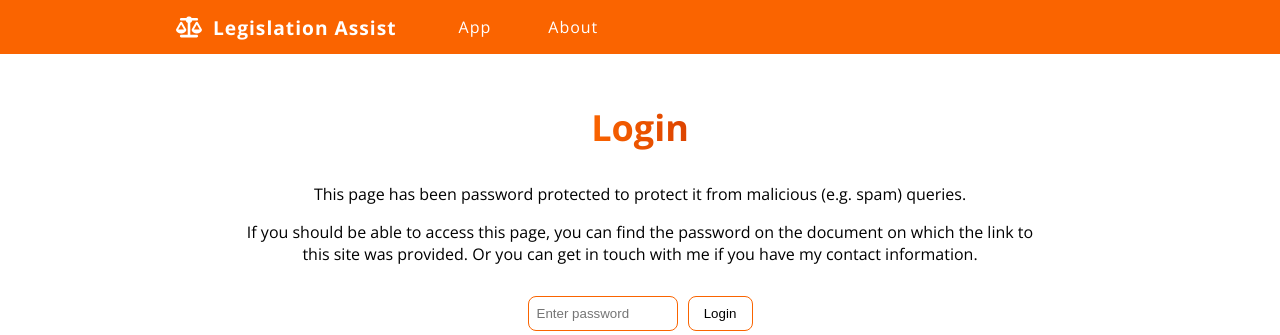
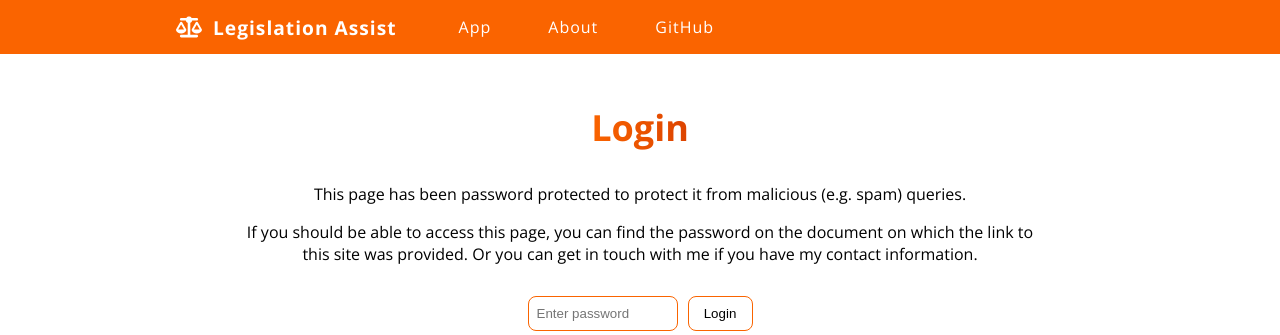
Before and after one commit to cyanomethyl/legislation_assist, a Django app: page / in a window 1280 px wide. Shown: the top 335 px of the page. Run offline with Django 3.2, Linux system fonts and the light colour scheme.

Commit message:
Add GitHub link in nav menu

```diff
--- a/legislationQuery/templates/legislationQuery/about.html
+++ b/legislationQuery/templates/legislationQuery/about.html
@@ -9,7 +9,6 @@
     </header>
 
 <p> Welcome to the About page for Legislation Assist (the "App"). The App is intended as a demonstration of technologies often used in the AI legal tech domain (e.g. Python, APIs, LLMs, SQL databases, etc).</p>
-
 
 <div class="dropdown-container">
     <button class="dropdown-button"> What is Legislation Assist? </button>
--- a/legislationQuery/templates/legislationQuery/partials/nav.html
+++ b/legislationQuery/templates/legislationQuery/partials/nav.html
@@ -13,6 +13,7 @@
         <ul>
             <li> <a href="/"> App </a> </li>
             <li> <a href="/about"> About </a></li>
+            <li> <a href="https://github.com/cyanomethyl/legislation_assist" target="_blank"> GitHub </a></li>
         </ul>
     </div>
 
--- a/static/css/styles.css
+++ b/static/css/styles.css
@@ -70,8 +70,6 @@ main {
     display: flex;
     flex-direction: column;
     align-items: center;
-
-
 }
 #headings{
     max-width:950px;
```
